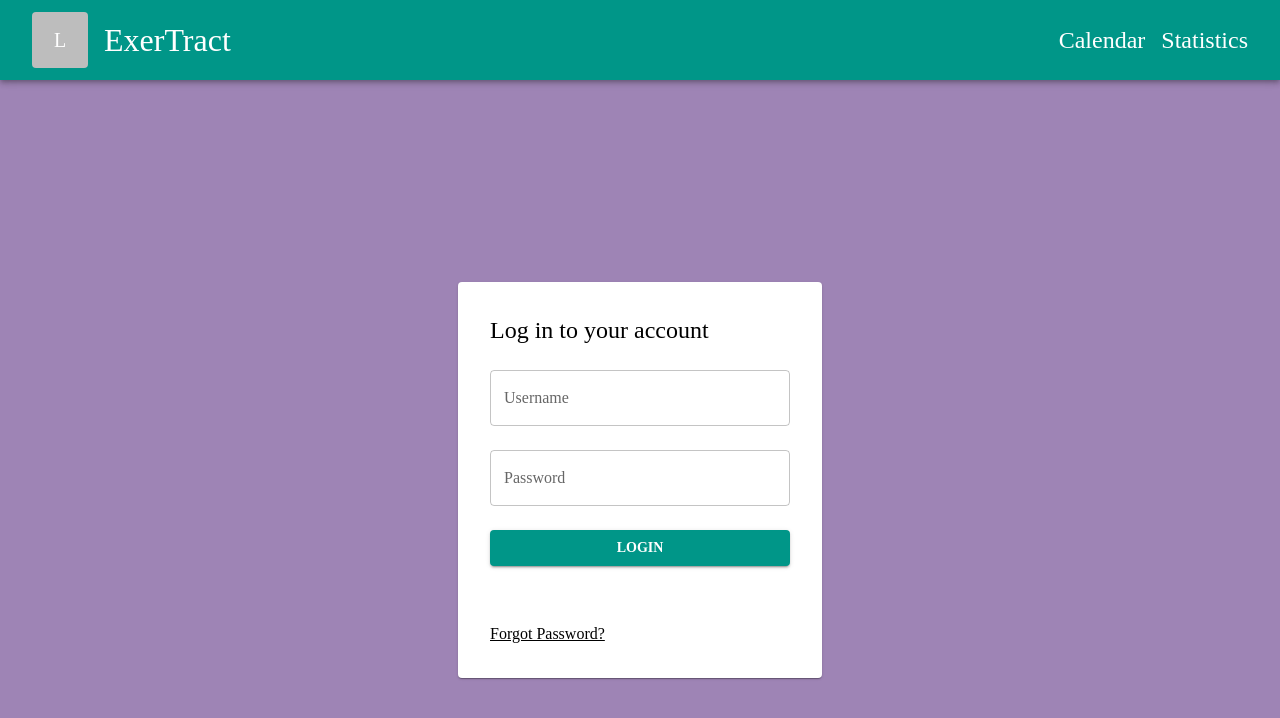
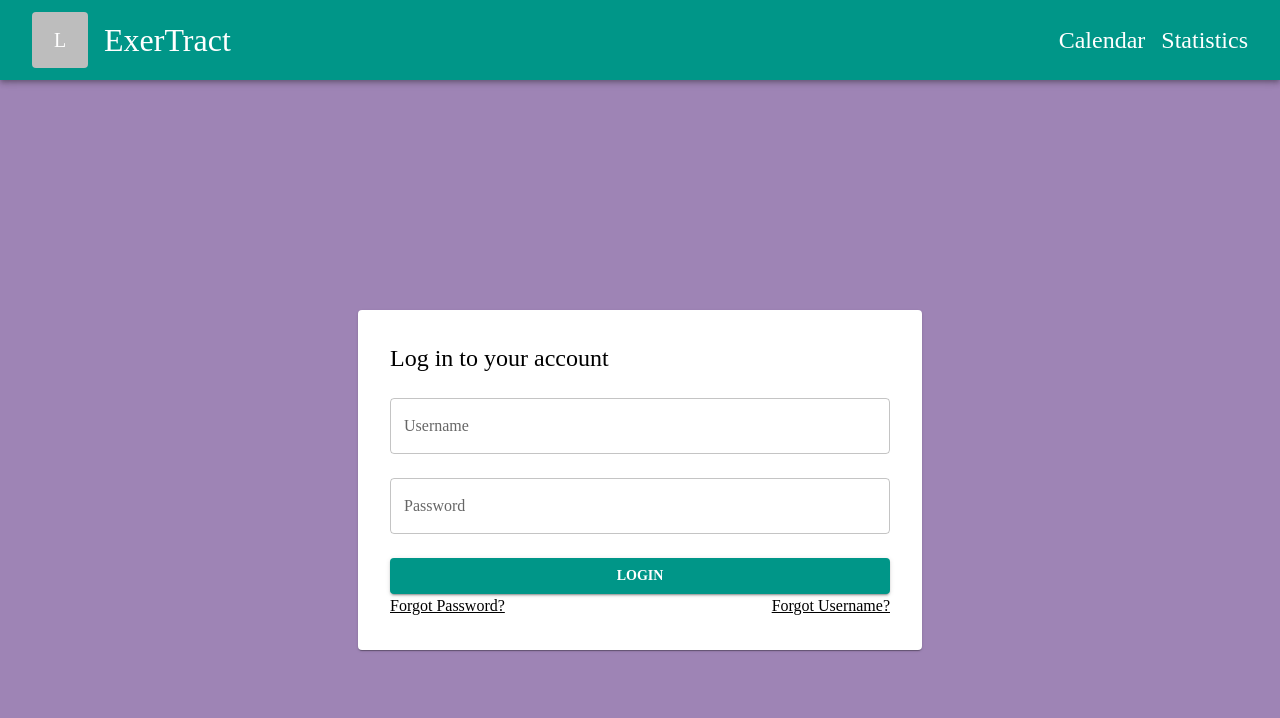
Before and after one commit to zwhys/statica, a React (Create React App) app: page /landing in a window 1280 px wide. Shown: the top 718 px of the page. Built offline with nearby package versions, Linux system fonts and the light colour scheme.

Commit message:
Create button for forget password and forget username

```diff
--- a/src/components/login.tsx
+++ b/src/components/signin.tsx
@@ -14,7 +14,7 @@ export function Login() {
     >
       <Box
         sx={{
-          width: 300,
+          width: 500,
           padding: 4,
           borderRadius: 1,
           boxShadow: 1,
@@ -31,17 +31,26 @@ export function Login() {
             Login
           </Button>
         </Link>
+        <Box display="flex" alignItems="center" justifyContent="space-between">
           <Link
             href="/statistics"
             underline="always"
             color="inherit"
-          variant="h3"
-          sx={{ marginLeft: 2, cursor: "pointer" }}
+            variant="body1"
+            sx={{ cursor: "pointer" }}
           >
-          <Typography variant="body1">
-            Forgot Password?
-          </Typography>
+            <Typography variant="body1">Forgot Password?</Typography>
           </Link>
+          <Link
+            href="/statistics"
+            underline="always"
+            color="inherit"
+            variant="body1"
+            sx={{ marginLeft: 1, cursor: "pointer" }}
+          >
+            <Typography variant="body1">Forgot Username?</Typography>
+          </Link>
+        </Box>
       </Box>
     </Container>
   )
--- a/src/pages/homePage.tsx
+++ b/src/pages/homePage.tsx
@@ -1,5 +1,5 @@
 import React from "react"
-import { Login } from "../components/login"
+import { Login } from "../components/signin"
 import { Typography } from "@mui/material"
 
 export function HomePage() {
--- a/src/pages/landingPage.tsx
+++ b/src/pages/landingPage.tsx
@@ -1,5 +1,5 @@
 import React from "react"
-import { Login } from "../components/login"
+import { Login } from "../components/signin"
 
 export function LandingPage() {
   return <Login />
```
Also changed, not shown: src/components/signup.tsx (added, +51 -0 lines). Lines whose indentation alone changed are shown as unchanged.
